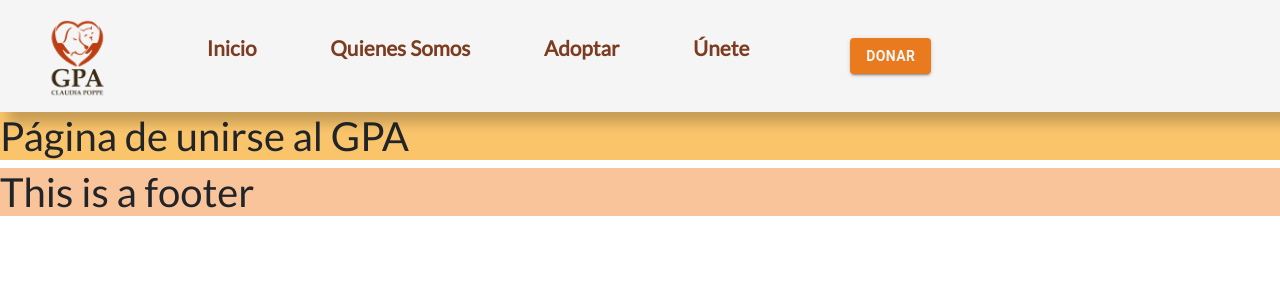
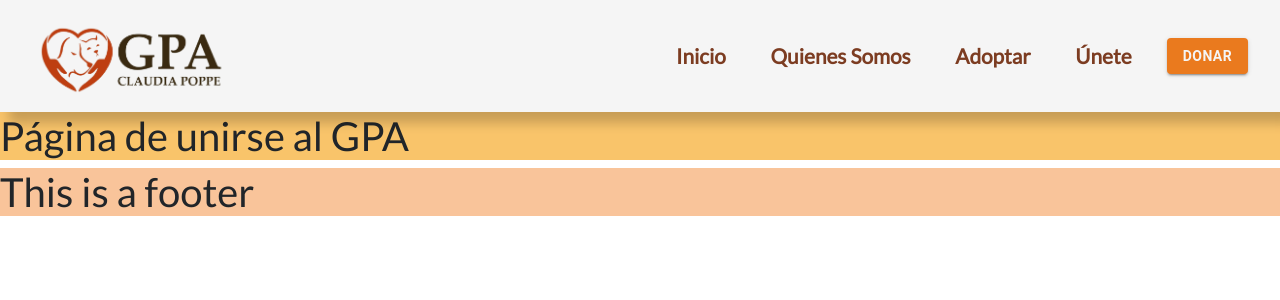
Before and after one commit to GPA-Espol/FindMeAPet_Web, a React (Create React App) app in the folder gpa-web-front/: page /unete in a window 1280 px wide. Shown: the top 300 px of the page. Built offline with nearby package versions, Linux system fonts and the light colour scheme.

Commit message:
Arregla problemas de alieamiento de contenido del NavBar

```diff
--- a/gpa-web-front/src/components/Footer/Footer.js
+++ b/gpa-web-front/src/components/Footer/Footer.js
@@ -6,11 +6,11 @@ class Footer extends Component{
 
   render(){
     return(
-      <React.Fragment>
-        <div className="footer-section">
+      <div className="footer-section">
+        <div className="footer-container">
           <h1>This is a footer</h1>
         </div>
-      </React.Fragment>
+      </div>
     )
   }
 }
--- a/gpa-web-front/src/components/NavBar/NavBar.css
+++ b/gpa-web-front/src/components/NavBar/NavBar.css
@@ -3,12 +3,13 @@
   box-shadow: 10px 10px 11px 1px rgba(0,0,0,0.2);
 }
 
-.nav-container {
+.nav-container{
   display: flex;
-  justify-content: center;
-  align-items: center;
   font-size: 1.3rem;
   height: 6rem;
+  padding-right: 0px, 0px;
+
+  /* align-items: center; */
 
   /* Gradient */
   /* background: linear-gradient(90deg, #F9C49A 0%, #ea7a1e 100%); */
@@ -16,31 +17,40 @@
 
 /* TODO: Toda el logo ocupa mucho, arreglar para que el cursor pointer quede bien */
 .nav-logo {
-  flex-grow: 1;
+  /* flex-grow: 1; */
+  justify-content: left;
   padding: 1rem;
   margin-left: 1rem;
 }
 
 .nav-logo img {
-  width: 90px;
+  width: 200px;
   height: auto;
   margin-top: 0.5rem !important;
   cursor: pointer;
-  /* border: 5px solid black; */
 }
 
+
 .nav-menu {
-  display: flex;
+  display: grid;
+  grid-template-columns: repeat(5,auto);
+  grid-gap: 3px;
   list-style: none;
   text-align: center;
-  margin-right: 3rem;
-  align-items: center;
+  width: 70vw;
+  justify-content: end;
+  margin: 0;
+  padding: 0;
+  /* display: flex; */
+  /* list-style: none; */
+  /* text-align: center; */
+  /* align-items: center; */
+  /* margin-bottom: 0; */
 }
 
 .nav-links {
-  padding: 0.5rem 1.3rem;
+  padding: 0.5rem 0.3rem;
 }
-
 
 .nav-links:link, .nav-links:visited {
   text-decoration: none;
@@ -49,18 +59,14 @@
 }
 
 .nav-links:hover {
-  /* background-color: #F5f5f5; */
-  /* color: #ea7a1e; */
-
   color: #EA7A1E;
-  /* background-color: #ea7a1e; */
   border-radius: 6px;
-  transition: all 0.5s;
+  transition: all 0.8s, ease-in-out;
   font-size: 1.35rem  ;
 
 }
 
 .donar-button-container {
-  padding: 1rem;
-  margin-right: 1.5rem;
+  justify-content: right;
+  padding-right: 2rem;
 }
--- a/gpa-web-front/src/components/NavBar/NavBar.js
+++ b/gpa-web-front/src/components/NavBar/NavBar.js
@@ -9,10 +9,12 @@ function NavBar () {
   return (
     <React.Fragment>
       <nav className="navbar">
-        <div className="nav-container">
-          <NavLink exact to="/" className="nav-logo">
-            <img src="NavBar/LogoGPA_Navbar.png" alt="GPA Logo"/>
-          </NavLink>
+        <div className="nav-container container-fluid px-0">
+          <div className="logo-container">
+            <NavLink exact to="/" className="nav-logo">
+              <img src="NavBar/logo_GPA_Horizontal.png" alt="GPA Logo"/>
+            </NavLink>
+          </div>
 
           {/* TODO: Has dinámico el app.js relacionado */}
           <ul className="nav-menu">
```
Also changed, not shown: gpa-web-front/public/NavBar/logo_GPA_Horizontal.png (added).
